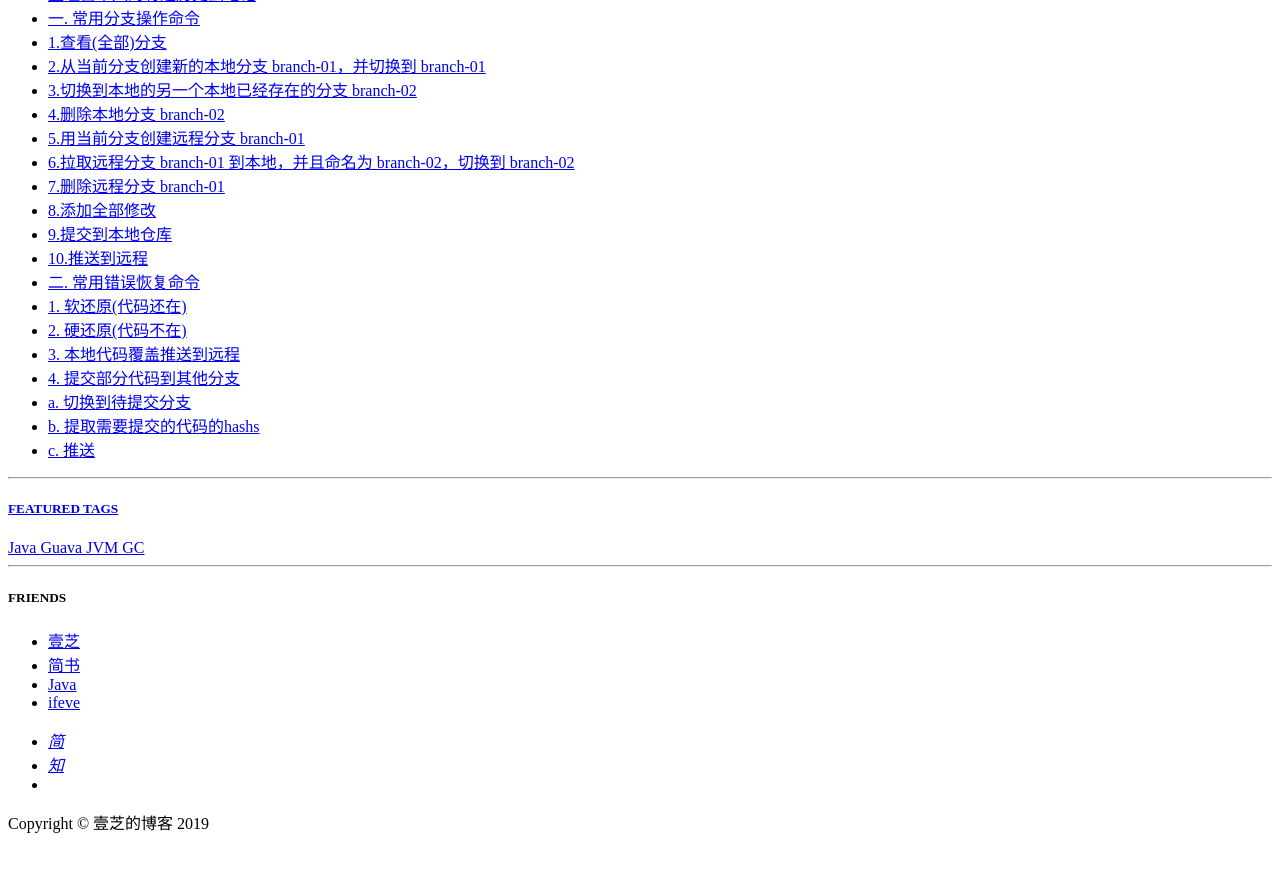
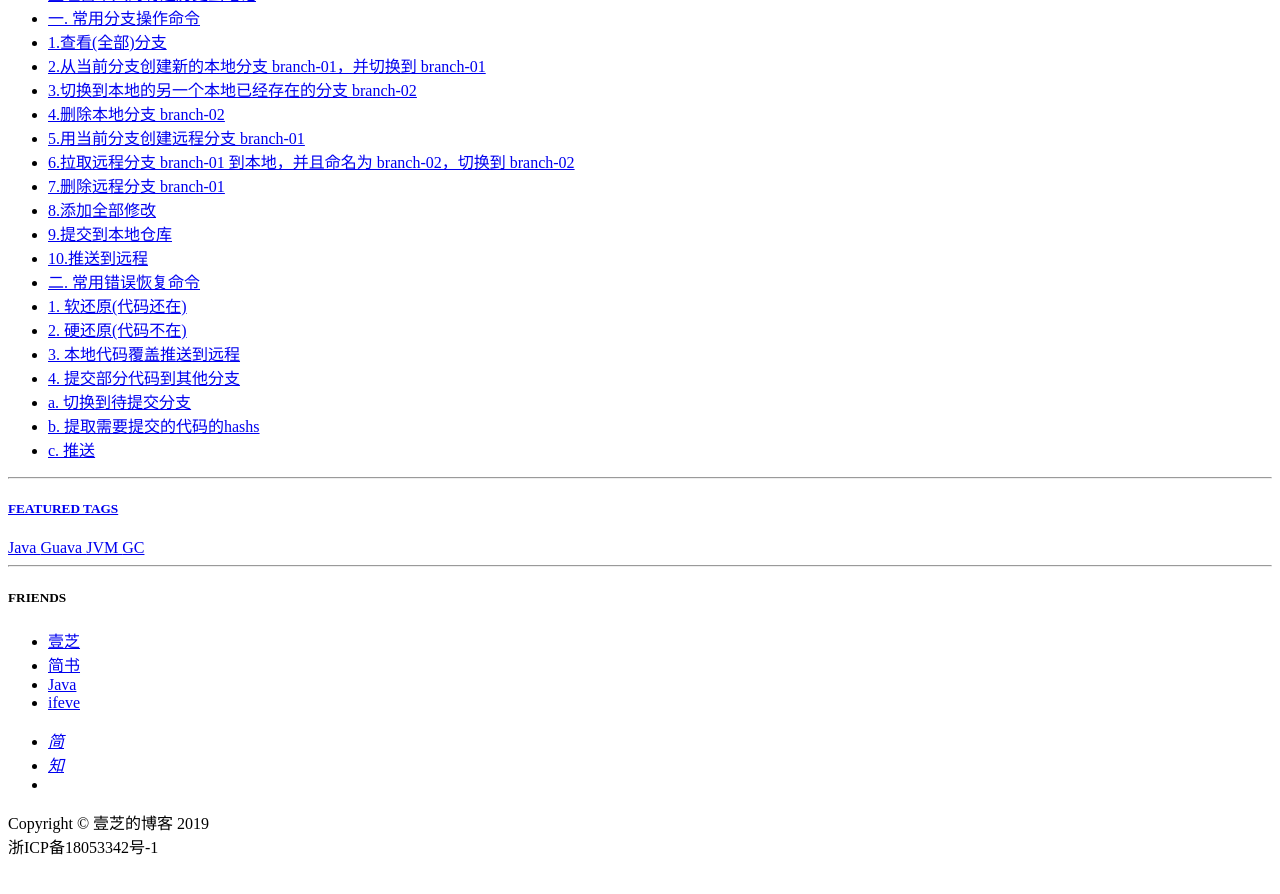
Before and after one commit to GlxyDbyz/glxydbyz.github.io, a Jekyll site: the page built from _posts/2019-08-27-Git常用命令速记.md, in a window 1280 px wide and 900 px high, scrolled down 2170 px. Shown: the top 894 px of the window. Built offline with Jekyll 4.4.1, drawn with Linux system fonts in a browser that asks for light colours; comment, search, counter and statistics services are not loaded.

Commit message:
[modify] 备案号

```diff
--- a/_includes/footer.html
+++ b/_includes/footer.html
@@ -93,6 +93,7 @@
                 <p class="copyright text-muted">
                     Copyright &copy; {{ site.title }} {{ site.time | date: '%Y' }}
                     <br>
+                    浙ICP备18053342号-1
                     <!--Theme on <a href="{{ site.github_repo }}">GitHub</a> |
                     <iframe
                         style="margin-left: 2px; margin-bottom:-5px;"
```
